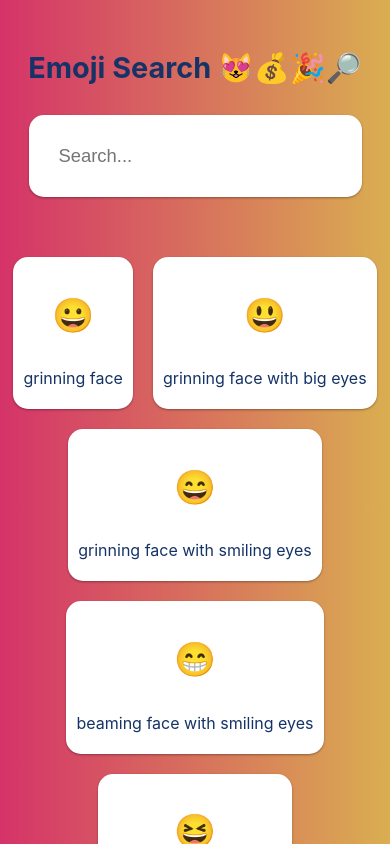
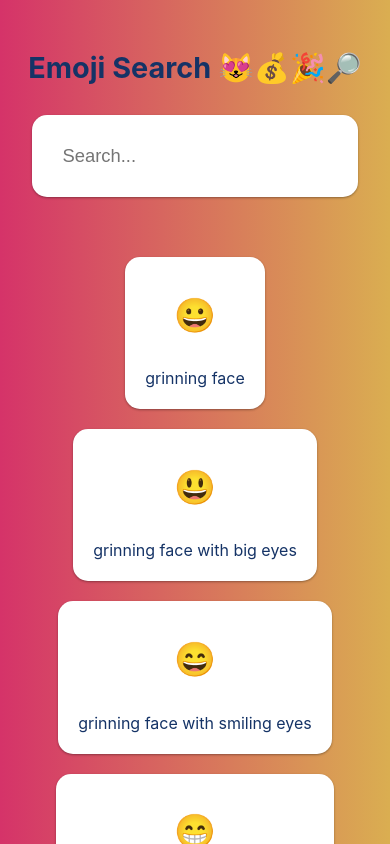
Before and after one commit to jdleo/Emoji-Search, a React (Create React App) app: page / in a window 390 px wide. Shown: the top 844 px of the page. Built offline with nearby package versions, Linux system fonts and the light colour scheme.

Commit message:
go back to 20px padding

```diff
--- a/src/App.css
+++ b/src/App.css
@@ -27,8 +27,8 @@
     box-shadow: 0 1px 3px rgba(0,0,0,0.12), 0 1px 2px rgba(0,0,0,0.24);
     padding-top: 3px;
     padding-bottom: 5px;
-    padding-left: 10px;
-    padding-right: 10px;
+    padding-left: 20px;
+    padding-right: 20px;
   }
 
   .Emoji-text {
@@ -44,7 +44,7 @@
 
   .Input-bar {
     margin-top: 30px;
-    width: 70%;
+    width: 68%;
     padding: 30px;
     font-size: 1.15em;
     color: #153366;
```
